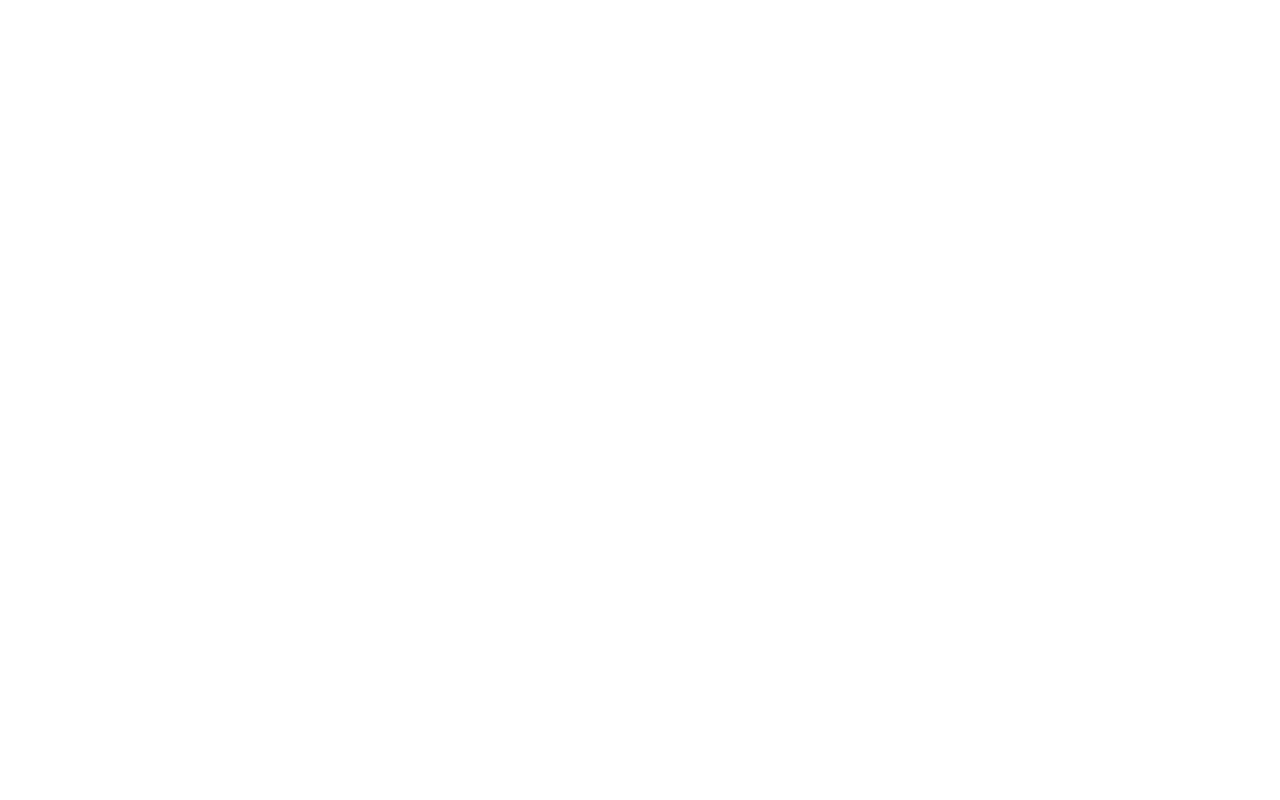
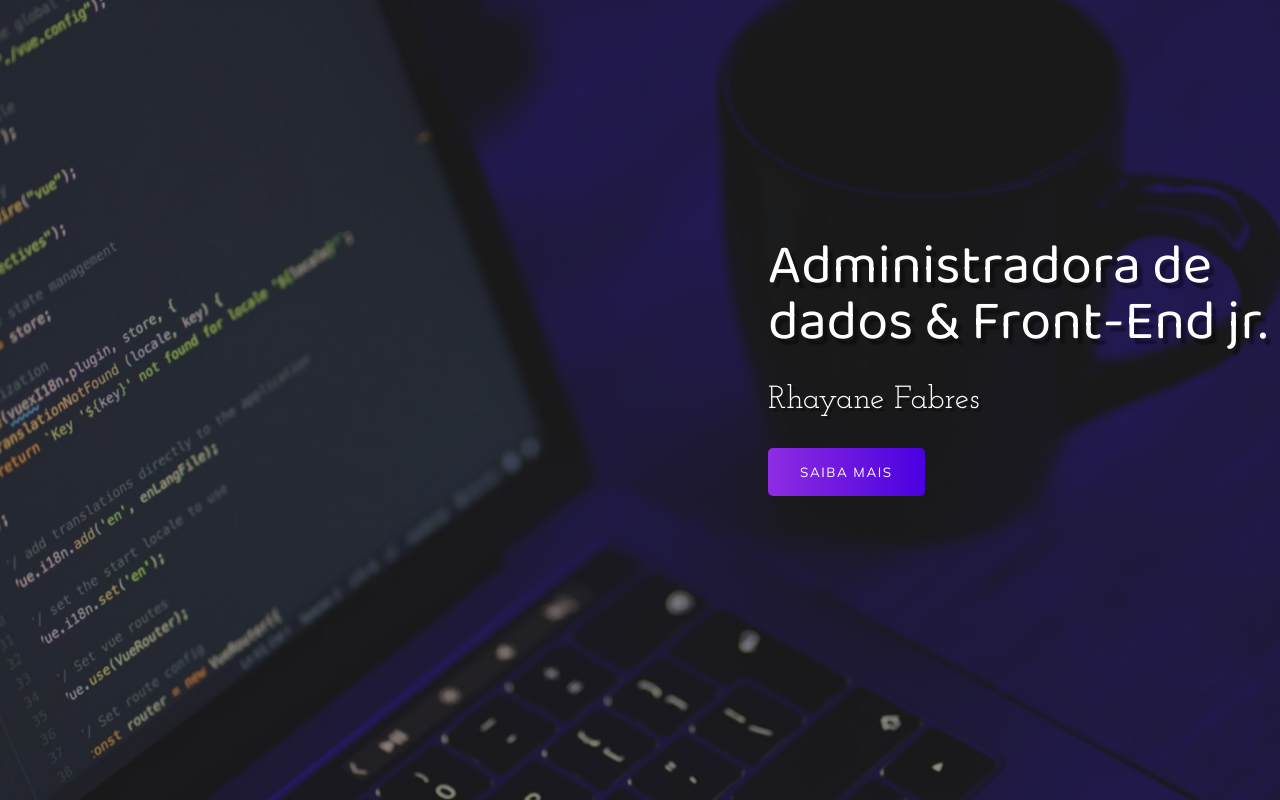
Before and after one commit to rhaycf/portfolio, a plain HTML site: page index.html in a window 1280 px wide. Drawn offline with Linux system fonts and the light colour scheme.

Commit message:
:package: header

```diff
--- a/index.html
+++ b/index.html
@@ -6,12 +6,30 @@
     <meta name="viewport" content="width=device-width, initial-scale=1.0">
 
     <link rel="stylesheet" href="style.css">
-    <link rel="shortcut icon" href="favicon_io/favicon.ico" type="image/x-icon">
+
+    <!-- Icone aba -->
+    <link rel="apple-touch-icon" sizes="180x180" href="images/apple-touch-icon.png">
+    <link rel="icon" type="image/png" sizes="32x32" href="images/favicon-32x32.png">
+    <link rel="icon" type="image/png" sizes="16x16" href="images/favicon-16x16.png">
+    <link rel="manifest" href="/site.webmanifest">
 
 
     <title>Portfolio</title>
 </head>
 <body>
 
+    <div class="container">
+        <header>
+            <div class="img-wrapper">
+                <img src="images/bg.jpg" alt="">
+            </div>
+            <div class="banner">
+                <h1>Administradora de dados & Front-End jr.</h1>
+                <p>Rhayane Fabres</p>
+                <button>Saiba mais</button>
+            </div>
+        </header>
+    </div>
+
 </body>
 </html>
--- a/style.css
+++ b/style.css
@@ -1,3 +1,98 @@
 @import url("https://fonts.googleapis.com/css2?family=Baloo+Da+2:wght@400;500;600;700&family=Josefin+Slab:ital,wght@0,300;0,400;0,600;0,700;1,300;1,400;1,600&family=Mulish:ital,wght@0,200;0,300;0,400;0,500;1,200;1,300;1,400&display=swap");
 
 @import url("https://cdnjs.cloudflare.com/ajax/libs/font-awesome/6.0.0-beta2/css/all.min.css");
+
+* {
+  margin: 0;
+  padding: 0;
+}
+
+header {
+  width: 100%;
+  height: 100vh;
+  overflow: hidden; /* desabilita a possibilidade do cabeçalho passar o tamanho da janela, evitando assim uma barra de rolagem horizontal*/
+  position: relative;
+}
+
+.img-wrapper {
+  width: 100%;
+  height: 100%;
+  overflow: hidden;
+  background-color: rgba(0, 0, 0, 0.8);
+}
+
+.img-wrapper img {
+  width: 100%;
+  height: 100%;
+  object-fit: cover;
+  opacity: 0.5;
+  animation: zoom 25s;
+}
+
+/* animação da imagem */
+@keyframes zoom {
+  0% {
+    transform: scale(1.3);
+  }
+  100% {
+    transform: scale(1);
+  }
+}
+
+.banner {
+  position: absolute;
+  top: 30%;
+  left: 60%;
+}
+
+.banner h1 {
+  color: #fff;
+  font-size: 3.5rem;
+  font-family: "Baloo Da 2", serif;
+  font-weight: 200;
+  text-shadow: 0.3rem 0.4rem 2px rgba(0, 0, 0, 0.4);
+  line-height: 3.5rem;
+  margin-bottom: 2rem;
+  opacity: 0;
+  animation: moveBanner 1s 0.5s forwards;
+}
+
+.banner p {
+  font-family: "Josefin Slab", serif;
+  color: #ffffff;
+  font-size: 2rem;
+  text-shadow: 0.2rem 0.2rem rgba(0, 0, 0, 0.4);
+  margin-bottom: 2rem;
+  opacity: 0;
+  animation: moveBanner 1s 0.7s forwards;
+}
+
+.banner button {
+  font-family: "Mulish", serif;
+  color: #fff;
+  text-transform: uppercase;
+  letter-spacing: 0.1rem;
+  background: #8e2de2; /* fallback for old browsers */
+  background: -webkit-linear-gradient(to right, #4a00e0, #8e2de2);
+  background: linear-gradient(to left, #4a00e0, #8e2de2);
+  padding: 1rem 2rem;
+  border: none;
+  border-radius: 5px;
+  cursor: pointer;
+  opacity: 0;
+  animation: moveBanner 1s 0.9s forwards;
+}
+
+.banner button:hover {
+  opacity: 0.8;
+}
+
+@keyframes moveBanner {
+  0% {
+    transform: translateY(10rem) rotateY(-30deg);
+  }
+  100% {
+    transform: translateY(0) rotateY(0);
+    opacity: 1;
+  }
+}
```
Also changed, not shown: favicon.ico (renamed from favicon_io/favicon.ico), favicon_io/site.webmanifest (deleted), images/about.txt (renamed from favicon_io/about.txt), images/android-chrome-192x192.png (renamed from favicon_io/android-chrome-192x192.png), images/android-chrome-512x512.png (renamed from favicon_io/android-chrome-512x512.png), images/apple-touch-icon.png (renamed from favicon_io/apple-touch-icon.png), images/bg.jpg (added), images/bg_1.jpg (added), images/favicon-16x16.png (renamed from favicon_io/favicon-16x16.png), images/favicon-32x32.png (renamed from favicon_io/favicon-32x32.png), images/header-bg.jpg (added), site.webmanifest (added), 1 other file.
